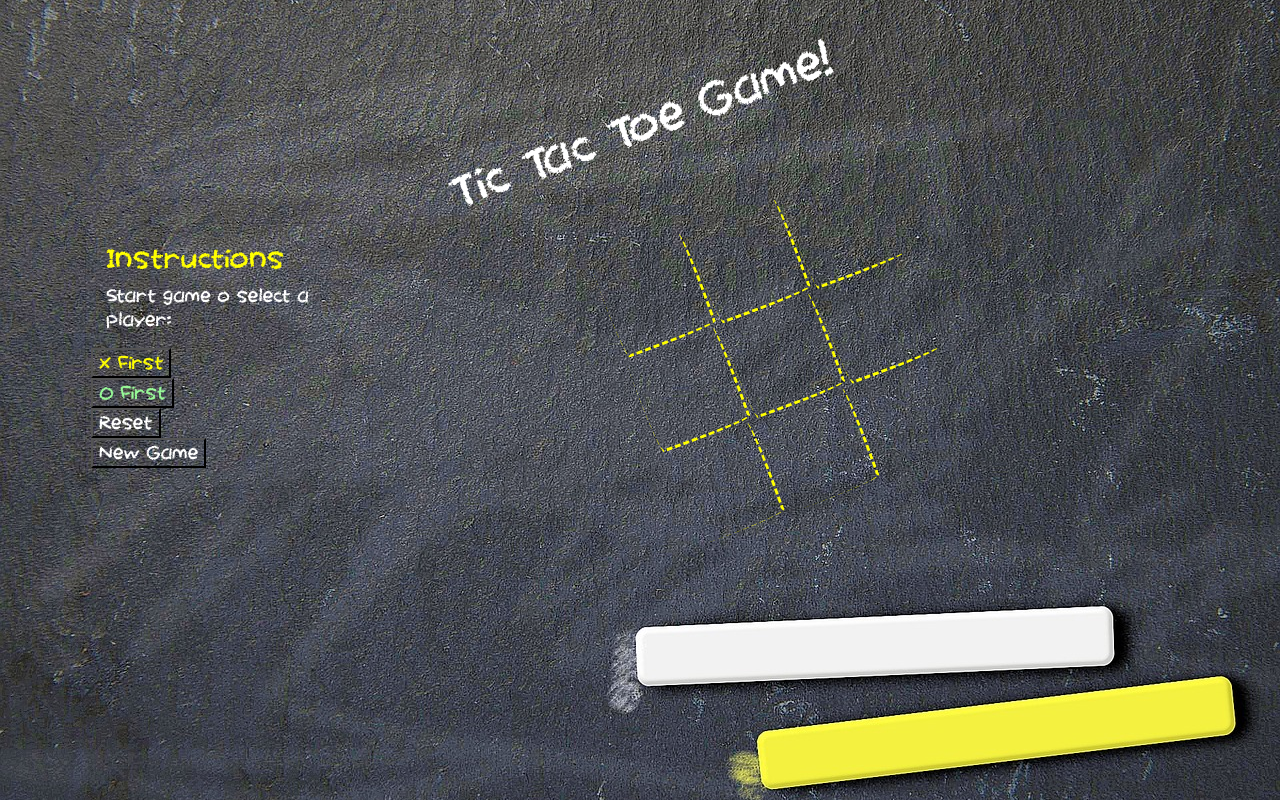
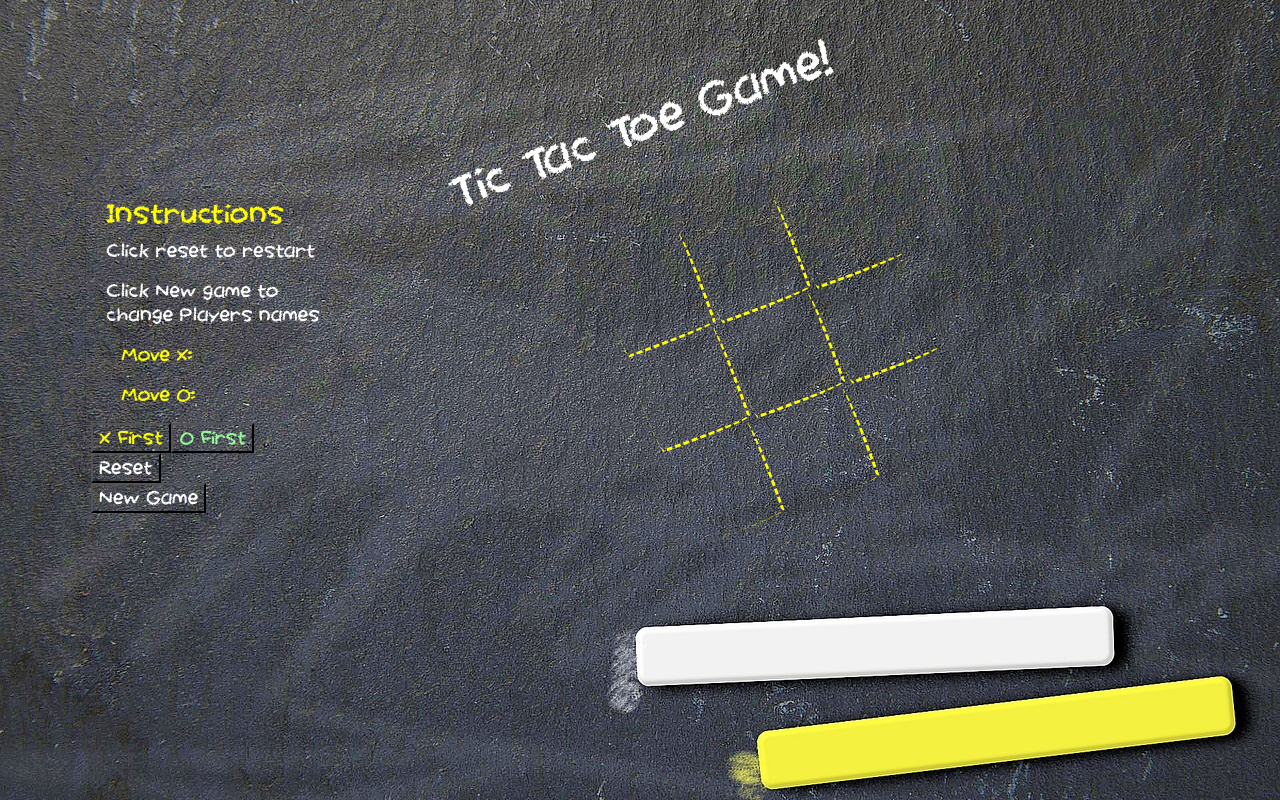
Before and after one commit to vicc30/tic-tac-toe-js, a plain HTML site: page index.html in a window 1280 px wide. Both pictures are taken after a click on the button "Start play". Drawn offline with nearby package versions, Linux system fonts and the light colour scheme.

Commit message:
Added players names

```diff
--- a/index.html
+++ b/index.html
@@ -22,16 +22,21 @@
                 <div class="card">
                     <div class="card-body">
                         <h4 class="card-title">Instructions</h4>
-                        <p class="card-text">Start game o select a player:</p>
+                        <p class="card-text">Click reset to restart</p>
+                        <p class="card-text">Click New game to change Players names</p>
+                        <div class="col" id="players">
+                            <!--Here insert players names-->
+                        </div>
                         <div class="row">
                             <button id="X" class="selection selected" type="button" onclick="gamePlay.selected('X')">
                                 X First
                             </button>
-                        </div>
-                        <div class="row">
                             <button id="O" class="selection" type="button" onclick="gamePlay.selected('O')">
                                 O First
                             </button>
+                        </div>
+                        <div class="row">
+
                         </div>
                         <div class="row">
                             <button id="O" type="button" onclick="gamePlay.reset()">
@@ -52,9 +57,6 @@
                                     <div class="modal-header">
                                         <h5 class="modal-title" id="newGameModalLabel">Welcome! <span
                                                 class="other-color"><br>Here are the instructions: </span></h5>
-                                        <button type="button" class="close" data-dismiss="modal" aria-label="Close">
-                                            <span aria-hidden="true">&times;</span>
-                                        </button>
                                     </div>
                                     <div class="modal-body">
                                         <ul>
--- a/script.js
+++ b/script.js
@@ -5,12 +5,42 @@ const gameBoard = (() => {
         $(window).on('load', function () {
             $('#newGameModal').modal('show');
         });
+        //prevent dismiss when click outside
+        $('#newGameModal').modal({
+            backdrop: 'static',
+            keyboard: false
+        })
     };
+
     const newGame = () => {
-        var playerX = document.getElementById("myForm").elements[0].value;
-        var playerO = document.getElementById("myForm").elements[1].value;
+        //If there is a name already removes it before put a new one
+        const playersRemove = document.getElementById('players')
+        while (playersRemove.firstChild) {
+            playersRemove.removeChild(playersRemove.lastChild);
+        }
+
+
+        playerX = document.getElementById("myForm").elements[0].value;
+        playerO = document.getElementById("myForm").elements[1].value;
+
         console.log(playerX + " " + playerO);
         $('#newGameModal').modal('hide');
+        const players = document.getElementById('players');
+        //Append Player X name
+        const playX = document.createElement('p');
+        playX.id = `${playerX}`;
+        playX.className = 'player'
+        var textX = document.createTextNode(`Move X: ${playerX}`);
+        playX.appendChild(textX);
+        players.append(playX);
+        //Append Player O Name
+        const playO = document.createElement('p');
+        playO.id = `${playerO}`;
+        playO.className = 'player'
+        var textX = document.createTextNode(`Move O: ${playerO}`);
+        playO.appendChild(textX);
+        players.append(playO);
+
         createBoard();
     };
 
@@ -84,7 +114,7 @@ const gamePlay = (() => {
                 gameBoard.gameOver();
 
                 //if none matches and player moves are equal to 5 shows draw
-            } else if (squares.length === 5 && winDigits != 3) {
+            } else if (squares.length === 5 && winDigits != 3 && !document.getElementById("win")) {
                 var node = document.createElement("h3");
                 node.id = "win";
                 var text = document.createTextNode("It is a Draw!");
@@ -138,7 +168,8 @@ const gamePlay = (() => {
 
     return {
         playMove,
-        reset
+        reset,
+        selected
     };
 })();
 
--- a/style.css
+++ b/style.css
@@ -110,3 +110,7 @@ button {
 .highlight {
   color: darkred;
 }
+
+.player {
+color: yellow;
+}
```
